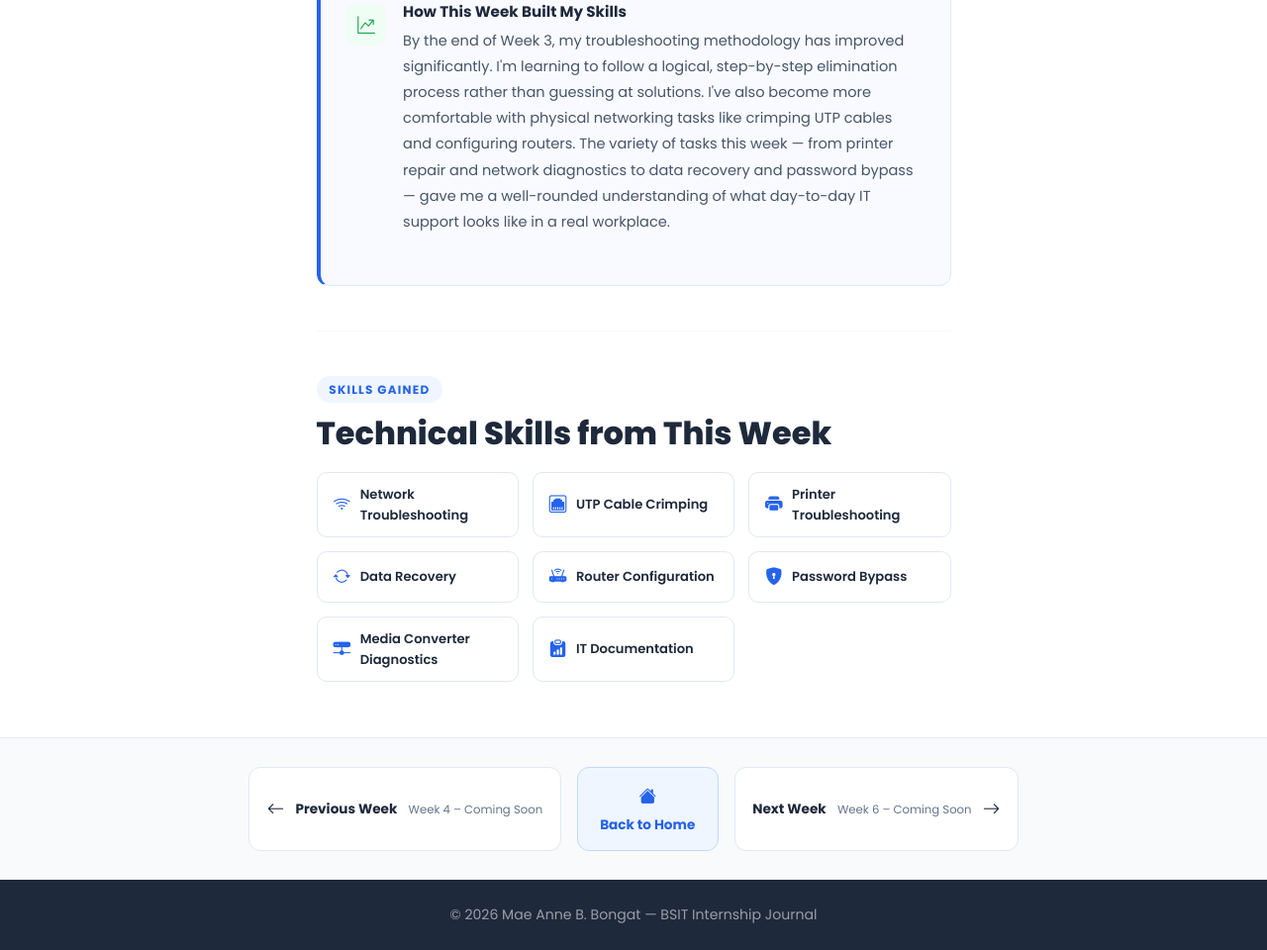
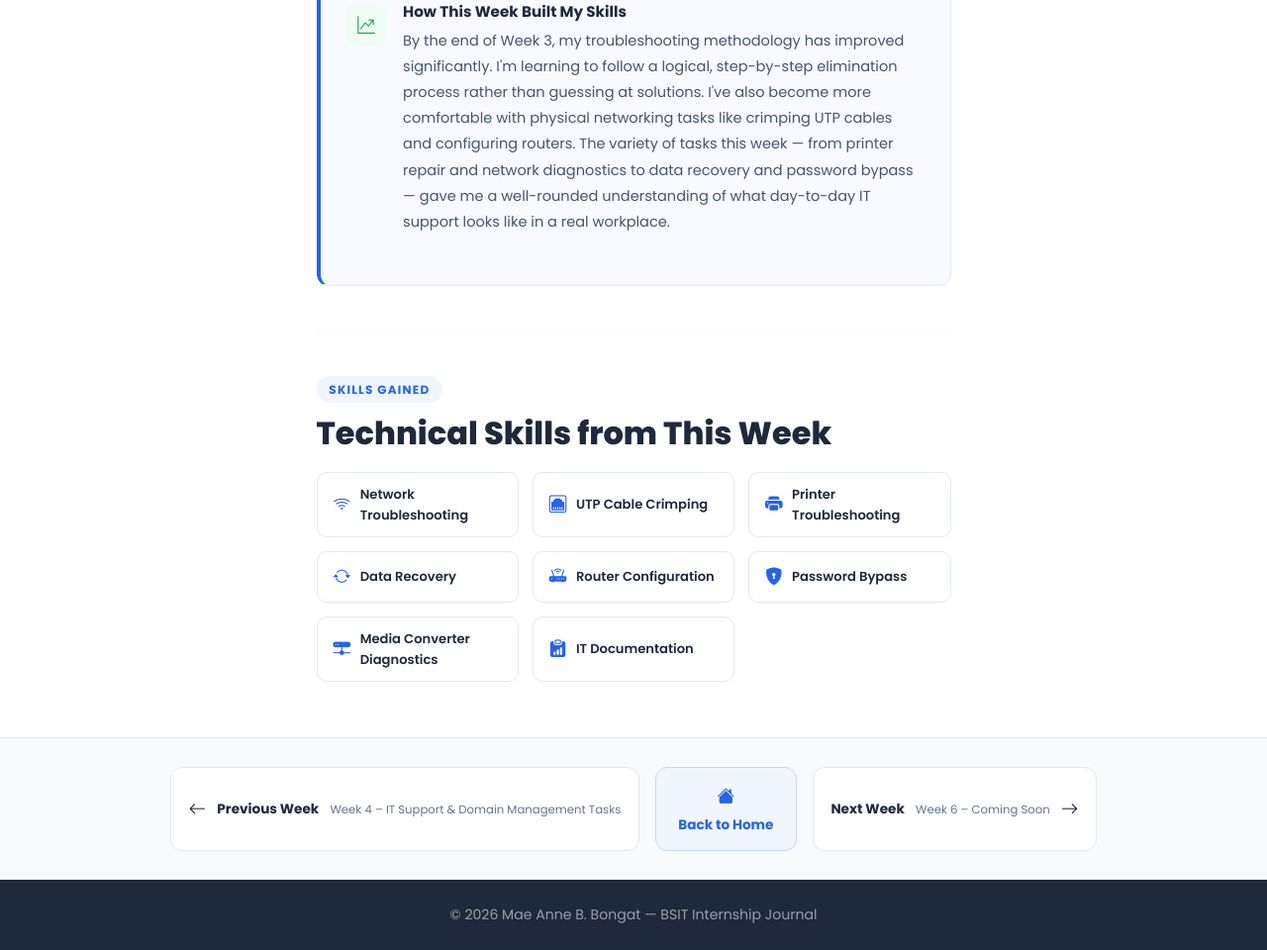
Before and after one commit to hempers/ojt_blog, a website: page week5.html in a window 1280 px wide. Shown: the part 7088-8048 px from the top of the page at 99% size. Drawn offline with nearby package versions, Linux system fonts and the light colour scheme.

Commit message:
updated week5.html

```diff
--- a/week5.html
+++ b/week5.html
@@ -567,7 +567,8 @@
                     <a href="week2.html" class="wk-nav-btn wk-nav-btn--prev">
                         <i class="bi bi-arrow-left"></i>
                         <span class="wk-nav-btn__label">Previous Week</span>
-                        <span class="wk-nav-btn__sub">Week 4 – Coming Soon</span>
+                        <span class="wk-nav-btn__sub">Week 4 – IT Support &
+                            Domain Management Tasks</span>
                     </a>
 
                     <a href="index.html" class="wk-nav-btn wk-nav-btn--home">
```
